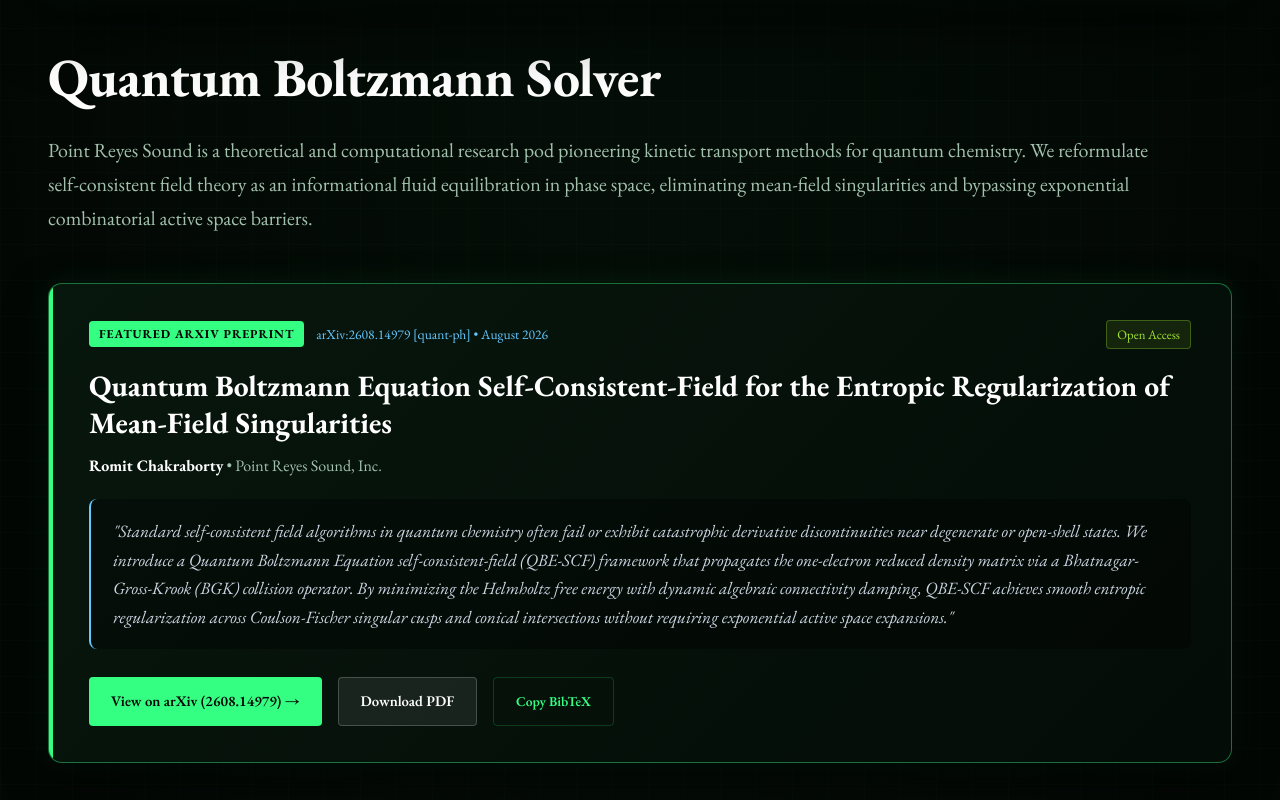
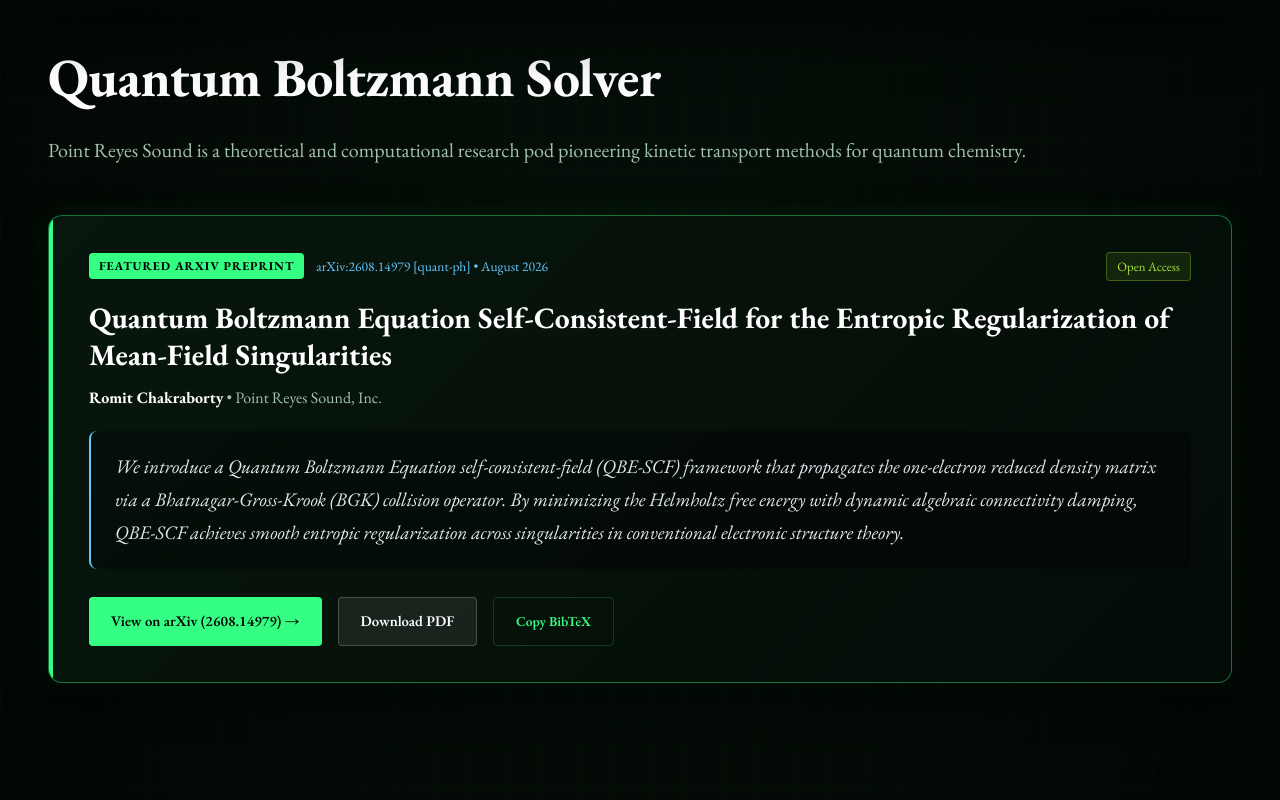
Before and after one commit to point-reyes-sound/point-reyes-sound, a React (Vite) app: page / in a window 1280 px wide. Shown: the part 800-1600 px from the top of the page. Built offline with nearby package versions, Linux system fonts and the light colour scheme.

Commit message:
Refine hero lead paragraph and preprint abstract typography

```diff
--- a/src/App.css
+++ b/src/App.css
@@ -388,13 +388,13 @@ button, input, textarea, select, a, span, label, p, h1, h2, h3, h4, h5, h6 {
 }
 
 .spotlight-abstract {
-  font-size: 1.08rem;
-  line-height: 1.65;
-  color: #cbd5e1;
+  font-size: 1.2rem;
+  line-height: 1.7;
+  color: #e2e8f0;
   font-style: italic;
   margin-bottom: 28px;
   background: rgba(0, 0, 0, 0.35);
-  padding: 18px 22px;
+  padding: 20px 24px;
   border-radius: var(--radius-md);
   border-left: 2px solid var(--accent-cyan);
 }
--- a/src/App.jsx
+++ b/src/App.jsx
@@ -282,7 +282,7 @@ export default function App() {
         </h1>
 
         <p className="hero-lead">
-          Point Reyes Sound is a theoretical and computational research pod pioneering kinetic transport methods for quantum chemistry. We reformulate self-consistent field theory as an informational fluid equilibration in phase space, eliminating mean-field singularities and bypassing exponential combinatorial active space barriers.
+          Point Reyes Sound is a theoretical and computational research pod pioneering kinetic transport methods for quantum chemistry.
         </p>
 
         {/* FEATURED PREPRINT CALLOUT BANNER */}
@@ -304,7 +304,7 @@ export default function App() {
           </div>
 
           <p className="spotlight-abstract">
-            "Standard self-consistent field algorithms in quantum chemistry often fail or exhibit catastrophic derivative discontinuities near degenerate or open-shell states. We introduce a Quantum Boltzmann Equation self-consistent-field (QBE-SCF) framework that propagates the one-electron reduced density matrix via a Bhatnagar-Gross-Krook (BGK) collision operator. By minimizing the Helmholtz free energy with dynamic algebraic connectivity damping, QBE-SCF achieves smooth entropic regularization across Coulson-Fischer singular cusps and conical intersections without requiring exponential active space expansions."
+            We introduce a Quantum Boltzmann Equation self-consistent-field (QBE-SCF) framework that propagates the one-electron reduced density matrix via a Bhatnagar-Gross-Krook (BGK) collision operator. By minimizing the Helmholtz free energy with dynamic algebraic connectivity damping, QBE-SCF achieves smooth entropic regularization across singularities in conventional electronic structure theory.
           </p>
 
           <div className="spotlight-actions">
```
